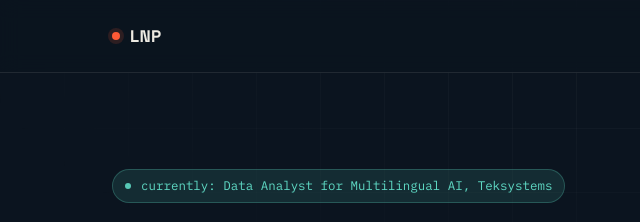
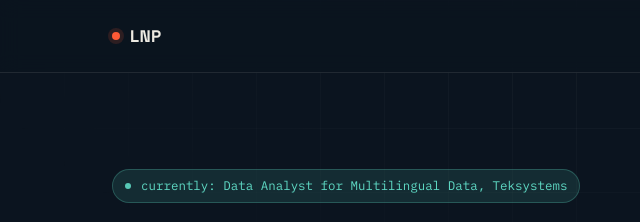
Before and after one commit to NevesLaura-NP/NevesLaura-NP.github.io, a website: page index.html in a window 1280 px wide. Shown: the top 222 px of the page, 0-640 px from the left. Drawn offline with Linux system fonts and the light colour scheme.

Commit message:
Update index.html

```diff
--- a/index.html
+++ b/index.html
@@ -4,7 +4,7 @@
 <meta charset="UTF-8">
 <meta name="viewport" content="width=device-width, initial-scale=1.0">
 <title>Laura Penido — Data Scientist</title>
-<meta name="description" content="Data science portfolio of Laura Neves Penido — machine learning, exploratory data analysis, and data visualization projects.">
+<meta name="description" content="Data science portfolio of Laura Penido — machine learning, exploratory data analysis, and data visualization projects.">
 <link rel="preconnect" href="https://fonts.googleapis.com">
 <link rel="preconnect" href="https://fonts.gstatic.com" crossorigin>
 <link href="https://fonts.googleapis.com/css2?family=Space+Grotesk:wght@400;500;600;700&family=Inter:wght@400;500;600&family=IBM+Plex+Mono:wght@400;500&display=swap" rel="stylesheet">
@@ -560,7 +560,7 @@
   <section class="hero" style="border-top:none; padding-top:96px;">
     <div class="wrap hero-grid">
       <div>
-        <span class="eyebrow"><span class="blink"></span> currently: Data Analyst for Multilingual AI, Teksystems</span>
+        <span class="eyebrow"><span class="blink"></span> currently: Data Analyst for Multilingual Data, Teksystems</span>
         <h1>Laura Neves<br><span class="accent">Penido.</span></h1>
         <p class="lead">
           I turn messy, real-world datasets into <strong>tested models and clear visual stories</strong> —
```
